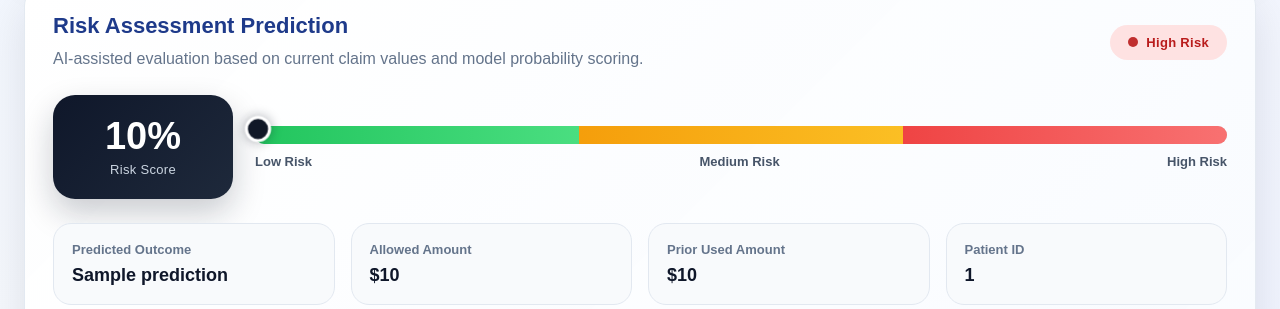
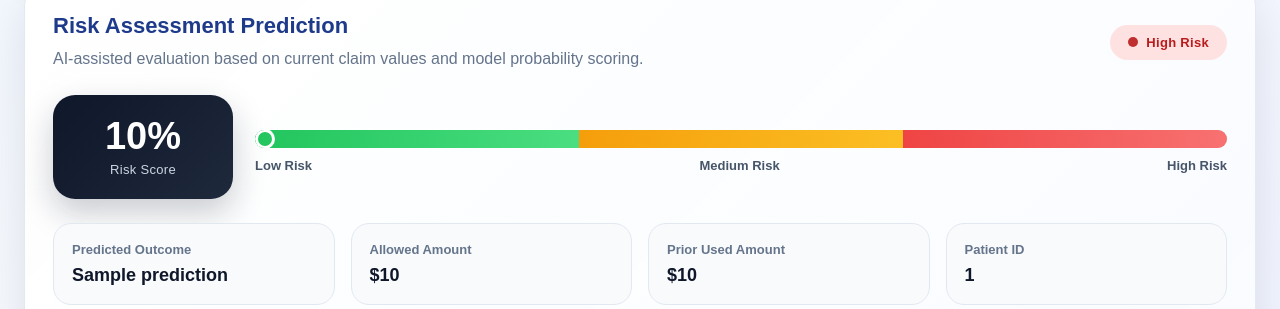
Before and after one commit to Hariniguna2000/Capstone_Project, a Flask app: template templates/patient_claims.html in a window 1280 px wide. Shown: the part 537-846 px from the top of the page. Run offline with Flask 3, Linux system fonts and the light colour scheme; the template is opened without the code that fills it: most values are stand-ins (such as "Sample title", 1, 10 or a date in 2020); parts of the project's set-up code (start-up, migrations or seed data) failed here and were passed over.

Commit message:
added the files

```diff
--- a/app.py
+++ b/app.py
@@ -537,6 +537,7 @@ def dashboard():
 @app.route("/patient-claims", methods=["GET", "POST"])
 def patient_claims():
     df = load_data()
+    risk_score = 0
     form_type = ""
     patient_id = ""
     patient_records = []
@@ -554,6 +555,8 @@ def patient_claims():
 
     if request.method == "POST":
         form_type = request.form.get("form_type", "")
+
+        risk_score = max(0, min(100, int(float(risk_score))))
 
         if form_type == "search_patient":
             patient_id = request.form.get("patient_id", "").strip()
--- a/templates/patient_claims.html
+++ b/templates/patient_claims.html
@@ -318,52 +318,48 @@
             background: linear-gradient(90deg, #ef4444, #f87171);
         }
 
-        .range-marker {
+        .range-wrap {
+            width: 100%;
             position: relative;
-            height: 0;
+            padding-top: 8px;
         }
 
-        .range-marker::after {
-            content: "";
+        .range-marker {
             position: absolute;
-            top: -28px;
-            left:
-                {% if risk_level == "Low" %}
-                    calc(16.5% - 10px)
-                {% elif risk_level == "Medium" %}
-                    calc(49.5% - 10px)
-                {% elif risk_level == "High" %}
-                    calc(82.5% - 10px)
-                {% else %}
-                    calc(0% - 10px)
-                {% endif %};
-            width: 20px;
-            height: 20px;
-            border-radius: 50%;
-            border: 3px solid white;
-            background:
-                {% if risk_level == "Low" %}
-                    #22c55e
-                {% elif risk_level == "Medium" %}
-                    #f59e0b
-                {% elif risk_level == "High" %}
-                    #ef4444
-                {% else %}
-                    #111827
-                {% endif %};
-            box-shadow:
-                0 0 12px
-                {% if risk_level == "Low" %}
-                    rgba(34, 197, 94, 0.7)
-                {% elif risk_level == "Medium" %}
-                    rgba(245, 158, 11, 0.7)
-                {% elif risk_level == "High" %}
-                    rgba(239, 68, 68, 0.7)
-                {% else %}
-                    rgba(17, 24, 39, 0.35)
-                {% endif %};
-            transition: left 0.6s ease, background 0.3s ease, box-shadow 0.3s ease;
-            animation: pulseDot 1.6s ease-in-out infinite;
+            top: 50%;
+
+            left: calc({
+                    {
+                    risk_score|default(0)
+                }
+            }
+
+            % - 10px);
+        width: 20px;
+        height: 20px;
+        border-radius: 50%;
+        border: 3px solid white;
+        transform: translateY(-50%);
+        z-index: 5;
+        transition: left 0.6s ease;
+
+        background: {
+            % if risk_level=="Low" %
+        }
+
+        #22c55e {
+            % elif risk_level=="Medium" %
+        }
+
+        #f59e0b {
+            % else %
+        }
+
+        #ef4444 {
+            % endif %
+        }
+
+        ;
         }
 
         .range-labels {
@@ -380,6 +376,7 @@
                 opacity: 0;
                 transform: scaleX(0.96);
             }
+
             to {
                 opacity: 1;
                 transform: scaleX(1);
@@ -390,9 +387,11 @@
             0% {
                 transform: scale(1);
             }
+
             50% {
                 transform: scale(1.08);
             }
+
             100% {
                 transform: scale(1);
             }
@@ -587,6 +586,7 @@
         }
 
         @media (max-width: 1100px) {
+
             .top-grid,
             .detail-grid,
             .ai-metrics,
@@ -773,8 +773,9 @@
                         <div class="range-low"></div>
                         <div class="range-medium"></div>
                         <div class="range-high"></div>
+                        <div class="range-marker"></div>
                     </div>
-                    <div class="range-marker"></div>
+
                     <div class="range-labels">
                         <span>Low Risk</span>
                         <span>Medium Risk</span>
```
